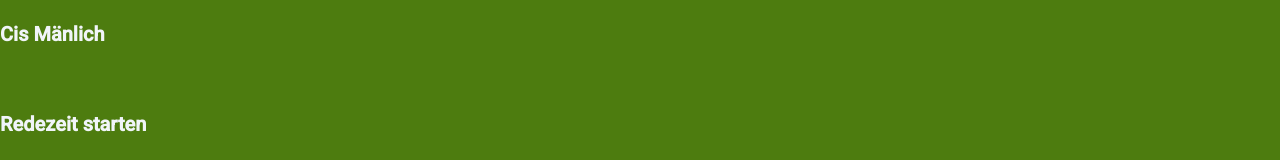
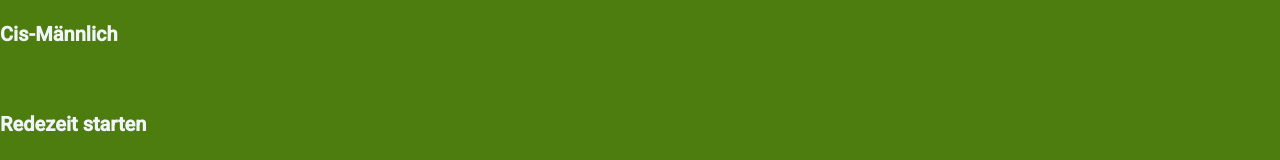
Before and after one commit to felix-ulonska/redezeit-messung, an Angular app: page / in a window 1280 px wide. Shown: the top 160 px of the page. Built offline with nearby package versions, Linux system fonts and the light colour scheme.

Commit message:
fix: typo

```diff
--- a/src/app/redezeit-side/redezeit-side.component.ts
+++ b/src/app/redezeit-side/redezeit-side.component.ts
@@ -68,7 +68,7 @@ export class RedezeitSideComponent {
   get title() {
     switch (this.type) {
       case RedezeitSpeaker.CISM:
-        return 'Cis Mänlich';
+        return 'Cis-Männlich';
       case RedezeitSpeaker.FLINTA:
         return 'FLINTA*';
       case RedezeitSpeaker.PAUSE:
```
